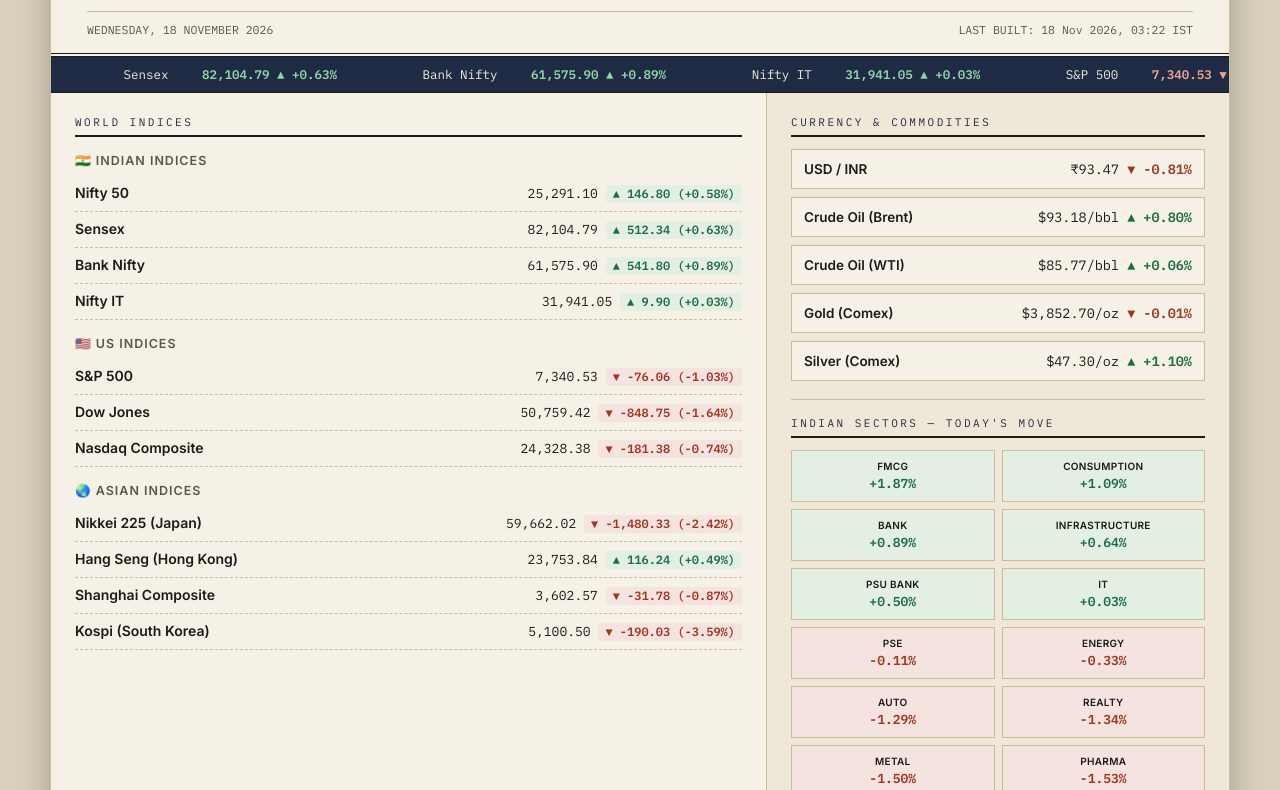
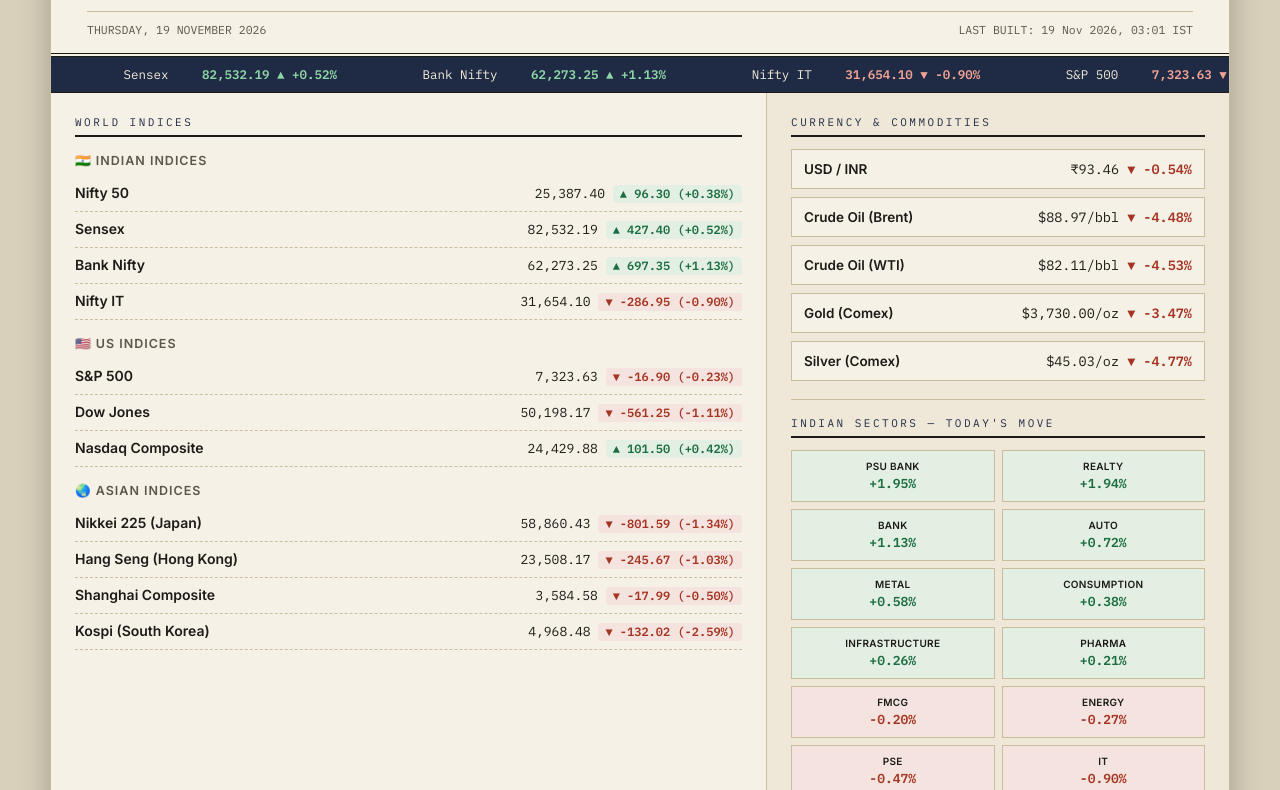
Before and after one commit to SAMG-WEB/trading-desk, a plain HTML site: page docs/index.html in a window 1280 px wide. Shown: the part 162-952 px from the top of the page. Drawn offline with Linux system fonts and the light colour scheme.

Commit message:
Auto-update market brief

```diff
--- a/docs/index.html
+++ b/docs/index.html
@@ -71,27 +71,27 @@ body{margin:0;background:#d8d0ba;font-family:'Source Serif 4',serif;color:var(--
     <h1>THE MARKET BRIEF</h1>
     <div class="tagline">Indices · Sectors · Money Flow · News — before the opening bell</div>
     <div class="meta-row">
-      <span>WEDNESDAY, 18 NOVEMBER 2026</span>
-      <span>LAST BUILT: 18 Nov 2026, 03:22 IST</span>
+      <span>THURSDAY, 19 NOVEMBER 2026</span>
+      <span>LAST BUILT: 19 Nov 2026, 03:01 IST</span>
     </div>
   </div>
 
   <div class="ticker-wrap">
     <div class="ticker">
-      <span>Nifty 50 <span class="up">25,291.10 ▲ +0.58%</span></span>
-      <span>Sensex <span class="up">82,104.79 ▲ +0.63%</span></span>
-      <span>Bank Nifty <span class="up">61,575.90 ▲ +0.89%</span></span>
-      <span>Nifty IT <span class="up">31,941.05 ▲ +0.03%</span></span>
-      <span>S&amp;P 500 <span class="down">7,340.53 ▼ -1.03%</span></span>
-      <span>Dow Jones <span class="down">50,759.42 ▼ -1.64%</span></span>
-      <span>Nasdaq Composite <span class="down">24,328.38 ▼ -0.74%</span></span>
-      <span>Nifty 50 <span class="up">25,291.10 ▲ +0.58%</span></span>
-      <span>Sensex <span class="up">82,104.79 ▲ +0.63%</span></span>
-      <span>Bank Nifty <span class="up">61,575.90 ▲ +0.89%</span></span>
-      <span>Nifty IT <span class="up">31,941.05 ▲ +0.03%</span></span>
-      <span>S&amp;P 500 <span class="down">7,340.53 ▼ -1.03%</span></span>
-      <span>Dow Jones <span class="down">50,759.42 ▼ -1.64%</span></span>
-      <span>Nasdaq Composite <span class="down">24,328.38 ▼ -0.74%</span></span>
+      <span>Nifty 50 <span class="up">25,387.40 ▲ +0.38%</span></span>
+      <span>Sensex <span class="up">82,532.19 ▲ +0.52%</span></span>
+      <span>Bank Nifty <span class="up">62,273.25 ▲ +1.13%</span></span>
+      <span>Nifty IT <span class="down">31,654.10 ▼ -0.90%</span></span>
+      <span>S&amp;P 500 <span class="down">7,323.63 ▼ -0.23%</span></span>
+      <span>Dow Jones <span class="down">50,198.17 ▼ -1.11%</span></span>
+      <span>Nasdaq Composite <span class="up">24,429.88 ▲ +0.42%</span></span>
+      <span>Nifty 50 <span class="up">25,387.40 ▲ +0.38%</span></span>
+      <span>Sensex <span class="up">82,532.19 ▲ +0.52%</span></span>
+      <span>Bank Nifty <span class="up">62,273.25 ▲ +1.13%</span></span>
+      <span>Nifty IT <span class="down">31,654.10 ▼ -0.90%</span></span>
+      <span>S&amp;P 500 <span class="down">7,323.63 ▼ -0.23%</span></span>
+      <span>Dow Jones <span class="down">50,198.17 ▼ -1.11%</span></span>
+      <span>Nasdaq Composite <span class="up">24,429.88 ▲ +0.42%</span></span>
     </div>
   </div>
 
@@ -102,51 +102,51 @@ body{margin:0;background:#d8d0ba;font-family:'Source Serif 4',serif;color:var(--
 
       <div class="idx-row">
         <div class="idx-name">Nifty 50</div>
-        <div class="idx-vals">25,291.10 <span class="up badge badge-up">▲ 146.80 (+0.58%)</span></div>
+        <div class="idx-vals">25,387.40 <span class="up badge badge-up">▲ 96.30 (+0.38%)</span></div>
       </div>
       <div class="idx-row">
         <div class="idx-name">Sensex</div>
-        <div class="idx-vals">82,104.79 <span class="up badge badge-up">▲ 512.34 (+0.63%)</span></div>
+        <div class="idx-vals">82,532.19 <span class="up badge badge-up">▲ 427.40 (+0.52%)</span></div>
       </div>
       <div class="idx-row">
         <div class="idx-name">Bank Nifty</div>
-        <div class="idx-vals">61,575.90 <span class="up badge badge-up">▲ 541.80 (+0.89%)</span></div>
+        <div class="idx-vals">62,273.25 <span class="up badge badge-up">▲ 697.35 (+1.13%)</span></div>
       </div>
       <div class="idx-row">
         <div class="idx-name">Nifty IT</div>
-        <div class="idx-vals">31,941.05 <span class="up badge badge-up">▲ 9.90 (+0.03%)</span></div>
+        <div class="idx-vals">31,654.10 <span class="down badge badge-down">▼ -286.95 (-0.90%)</span></div>
       </div>
       <div class="subgroup-label">🇺🇸 US Indices</div>
 
       <div class="idx-row">
         <div class="idx-name">S&amp;P 500</div>
-        <div class="idx-vals">7,340.53 <span class="down badge badge-down">▼ -76.06 (-1.03%)</span></div>
+        <div class="idx-vals">7,323.63 <span class="down badge badge-down">▼ -16.90 (-0.23%)</span></div>
       </div>
       <div class="idx-row">
         <div class="idx-name">Dow Jones</div>
-        <div class="idx-vals">50,759.42 <span class="down badge badge-down">▼ -848.75 (-1.64%)</span></div>
+        <div class="idx-vals">50,198.17 <span class="down badge badge-down">▼ -561.25 (-1.11%)</span></div>
       </div>
       <div class="idx-row">
         <div class="idx-name">Nasdaq Composite</div>
-        <div class="idx-vals">24,328.38 <span class="down badge badge-down">▼ -181.38 (-0.74%)</span></div>
+        <div class="idx-vals">24,429.88 <span class="up badge badge-up">▲ 101.50 (+0.42%)</span></div>
       </div>
       <div class="subgroup-label">🌏 Asian Indices</div>
 
       <div class="idx-row">
         <div class="idx-name">Nikkei 225 (Japan)</div>
-        <div class="idx-vals">59,662.02 <span class="down badge badge-down">▼ -1,480.33 (-2.42%)</span></div>
+        <div class="idx-vals">58,860.43 <span class="down badge badge-down">▼ -801.59 (-1.34%)</span></div>
       </div>
       <div class="idx-row">
         <div class="idx-name">Hang Seng (Hong Kong)</div>
-        <div class="idx-vals">23,753.84 <span class="up badge badge-up">▲ 116.24 (+0.49%)</span></div>
+        <div class="idx-vals">23,508.17 <span class="down badge badge-down">▼ -245.67 (-1.03%)</span></div>
       </div>
       <div class="idx-row">
         <div class="idx-name">Shanghai Composite</div>
-        <div class="idx-vals">3,602.57 <span class="down badge badge-down">▼ -31.78 (-0.87%)</span></div>
+        <div class="idx-vals">3,584.58 <span class="down badge badge-down">▼ -17.99 (-0.50%)</span></div>
       </div>
       <div class="idx-row">
         <div class="idx-name">Kospi (South Korea)</div>
-        <div class="idx-vals">5,100.50 <span class="down badge badge-down">▼ -190.03 (-3.59%)</span></div>
+        <div class="idx-vals">4,968.48 <span class="down badge badge-down">▼ -132.02 (-2.59%)</span></div>
       </div>
     </div>
     <div class="col-right">
@@ -154,23 +154,23 @@ body{margin:0;background:#d8d0ba;font-family:'Source Serif 4',serif;color:var(--
 
       <div class="comm-card">
         <div><div class="comm-name">USD / INR</div></div>
-        <div class="comm-val">₹93.47 <span class="down">▼ -0.81%</span></div>
+        <div class="comm-val">₹93.46 <span class="down">▼ -0.54%</span></div>
       </div>
       <div class="comm-card">
         <div><div class="comm-name">Crude Oil (Brent)</div></div>
-        <div class="comm-val">$93.18/bbl <span class="up">▲ +0.80%</span></div>
+        <div class="comm-val">$88.97/bbl <span class="down">▼ -4.48%</span></div>
       </div>
       <div class="comm-card">
         <div><div class="comm-name">Crude Oil (WTI)</div></div>
-        <div class="comm-val">$85.77/bbl <span class="up">▲ +0.06%</span></div>
+        <div class="comm-val">$82.11/bbl <span class="down">▼ -4.53%</span></div>
       </div>
       <div class="comm-card">
         <div><div class="comm-name">Gold (Comex)</div></div>
-        <div class="comm-val">$3,852.70/oz <span class="down">▼ -0.01%</span></div>
+        <div class="comm-val">$3,730.00/oz <span class="down">▼ -3.47%</span></div>
       </div>
       <div class="comm-card">
         <div><div class="comm-name">Silver (Comex)</div></div>
-        <div class="comm-val">$47.30/oz <span class="up">▲ +1.10%</span></div>
+        <div class="comm-val">$45.03/oz <span class="down">▼ -4.77%</span></div>
       </div>
 
       <div class="sector-side">
@@ -178,52 +178,52 @@ body{margin:0;background:#d8d0ba;font-family:'Source Serif 4',serif;color:var(--
         <div class="sector-grid">
 
       <div class="sector-tile tile-up">
-        <div class="sname">FMCG</div>
-        <div class="schg">+1.87%</div>
+        <div class="sname">PSU Bank</div>
+        <div class="schg">+1.95%</div>
+      </div>
+      <div class="sector-tile tile-up">
+        <div class="sname">Realty</div>
+        <div class="schg">+1.94%</div>
+      </div>
+      <div class="sector-tile tile-up">
+        <div class="sname">Bank</div>
+        <div class="schg">+1.13%</div>
+      </div>
+      <div class="sector-tile tile-up">
+        <div class="sname">Auto</div>
+        <div class="schg">+0.72%</div>
+      </div>
+      <div class="sector-tile tile-up">
+        <div class="sname">Metal</div>
+        <div class="schg">+0.58%</div>
       </div>
       <div class="sector-tile tile-up">
         <div class="sname">Consumption</div>
-        <div class="schg">+1.09%</div>
-      </div>
-      <div class="sector-tile tile-up">
-        <div class="sname">Bank</div>
-        <div class="schg">+0.89%</div>
+        <div class="schg">+0.38%</div>
       </div>
       <div class="sector-tile tile-up">
         <div class="sname">Infrastructure</div>
-        <div class="schg">+0.64%</div>
+        <div class="schg">+0.26%</div>
       </div>
       <div class="sector-tile tile-up">
-        <div class="sname">PSU Bank</div>
-        <div class="schg">+0.50%</div>
+        <div class="sname">Pharma</div>
+        <div class="schg">+0.21%</div>
       </div>
-      <div class="sector-tile tile-up">
-        <div class="sname">IT</div>
-        <div class="schg">+0.03%</div>
+      <div class="sector-tile tile-down">
+        <div class="sname">FMCG</div>
+        <div class="schg">-0.20%</div>
+      </div>
+      <div class="sector-tile tile-down">
+        <div class="sname">Energy</div>
+        <div class="schg">-0.27%</div>
       </div>
       <div class="sector-tile tile-down">
         <div class="sname">PSE</div>
-        <div class="schg">-0.11%</div>
+        <div class="schg">-0.47%</div>
       </div>
       <div class="sector-tile tile-down">
-        <div class="sname">Energy</div>
-        <div class="schg">-0.33%</div>
-      </div>
-      <div class="sector-tile tile-down">
-        <div class="sname">Auto</div>
-        <div class="schg">-1.29%</div>
-      </div>
-      <div class="sector-tile tile-down">
-        <div class="sname">Realty</div>
-        <div class="schg">-1.34%</div>
-      </div>
-      <div class="sector-tile tile-down">
-        <div class="sname">Metal</div>
-        <div class="schg">-1.50%</div>
-      </div>
-      <div class="sector-tile tile-down">
-        <div class="sname">Pharma</div>
-        <div class="schg">-1.53%</div>
+        <div class="sname">IT</div>
+        <div class="schg">-0.90%</div>
       </div>
       <div class="sector-tile tile-unavailable">
         <div class="sname">Financial Services</div>
@@ -246,15 +246,15 @@ body{margin:0;background:#d8d0ba;font-family:'Source Serif 4',serif;color:var(--
     <div class="hot-grid">
 
       <div class="hot-card">
-        <div class="hname">FMCG <span class="hmomentum">+1.87%</span></div>
+        <div class="hname">PSU Bank <span class="hmomentum">+1.95%</span></div>
+        <div class="hstocks">Momentum has been the standout theme this year.</div>
+      </div>
+      <div class="hot-card">
+        <div class="hname">Realty <span class="hmomentum">+1.94%</span></div>
         <div class="hstocks">Leading today&#x27;s sector moves.</div>
       </div>
       <div class="hot-card">
-        <div class="hname">Consumption <span class="hmomentum">+1.09%</span></div>
-        <div class="hstocks">Leading today&#x27;s sector moves.</div>
-      </div>
-      <div class="hot-card">
-        <div class="hname">Bank <span class="hmomentum">+0.89%</span></div>
+        <div class="hname">Bank <span class="hmomentum">+1.13%</span></div>
         <div class="hstocks">Leading today&#x27;s sector moves.</div>
       </div>
     </div>
@@ -288,20 +288,20 @@ body{margin:0;background:#d8d0ba;font-family:'Source Serif 4',serif;color:var(--
       <p><a href="https://www.moneycontrol.com/news/business/wework-globaltalks-to-sell-entire-27-stakewework-india_17531651.html" target="_blank" rel="noopener">Read full story →</a></p>
     </div>
     <div class="news-item">
-      <h3><span class="news-tag">India</span>Sebi lowers margin requirements for agri-derivatives contracts</h3>
-      <p><a href="https://economictimes.indiatimes.com/markets/stocks/news/sebi-lowers-margin-requirements-for-agri-derivatives-contracts/articleshow/135929718.cms" target="_blank" rel="noopener">Read full story →</a></p>
+      <h3><span class="news-tag">India</span>Fed policymakers focused on inflation risks in October, with some seeing need for bigger rate hike</h3>
+      <p><a href="https://economictimes.indiatimes.com/markets/us-stocks/news/fed-policymakers-focused-on-inflation-risks-in-october-with-some-seeing-need-for-bigger-rate-hike/articleshow/135970652.cms" target="_blank" rel="noopener">Read full story →</a></p>
     </div>
     <div class="news-item">
-      <h3><span class="news-tag">India</span>M3M India to invest Rs 1,650 cr to build luxury homes under Jacob &amp;amp; Co brand in Gurugram</h3>
-      <p><a href="https://economictimes.indiatimes.com/markets/digital-real-estate/realty-news/m3m-india-to-invest-rs-1650-cr-to-build-luxury-homes-under-jacob-co-brand-in-gurugram/articleshow/135926381.cms" target="_blank" rel="noopener">Read full story →</a></p>
+      <h3><span class="news-tag">India</span>Real estate firm Assetz gets Sebi nod to float Rs 1,200-cr IPO</h3>
+      <p><a href="https://economictimes.indiatimes.com/markets/ipos/fpos/real-estate-firm-assetz-gets-sebi-nod-to-float-rs-1200-cr-ipo/articleshow/135964641.cms" target="_blank" rel="noopener">Read full story →</a></p>
     </div>
     <div class="news-item">
-      <h3><span class="news-tag">India</span>Indian bonds surge after oil slide eases aggressive rate hike concerns</h3>
-      <p><a href="https://economictimes.indiatimes.com/markets/bonds/indian-bonds-surge-after-oil-slide-eases-aggressive-rate-hike-concerns/articleshow/135924727.cms" target="_blank" rel="noopener">Read full story →</a></p>
+      <h3><span class="news-tag">India</span>India bonds reverse intraday gains to end lower as profit booking takes center stage</h3>
+      <p><a href="https://economictimes.indiatimes.com/markets/bonds/india-bonds-reverse-intraday-gains-to-end-lower-as-profit-booking-takes-center-stage/articleshow/135962385.cms" target="_blank" rel="noopener">Read full story →</a></p>
     </div>
     <div class="news-item">
-      <h3><span class="news-tag">India</span>Disney beats earnings forecasts, plans to increase content spending</h3>
-      <p><a href="https://economictimes.indiatimes.com/markets/us-stocks/news/disney-beats-earnings-forecasts-plans-to-increase-content-spending/articleshow/135923706.cms" target="_blank" rel="noopener">Read full story →</a></p>
+      <h3><span class="news-tag">India</span>Rupee ends flat after hitting seven-month high as firmer dollar offsets inflows</h3>
+      <p><a href="https://economictimes.indiatimes.com/markets/forex/forex-news/rupee-ends-flat-after-hitting-seven-month-high-as-firmer-dollar-offsets-inflows/articleshow/135959732.cms" target="_blank" rel="noopener">Read full story →</a></p>
     </div>
   </div>
 
```
